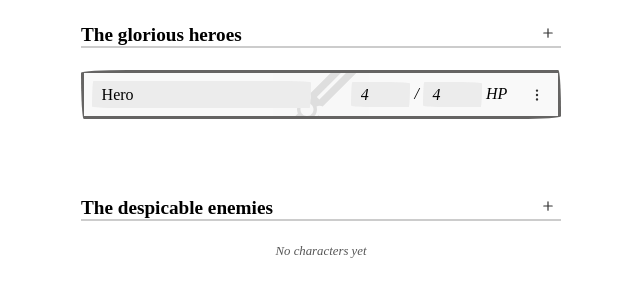
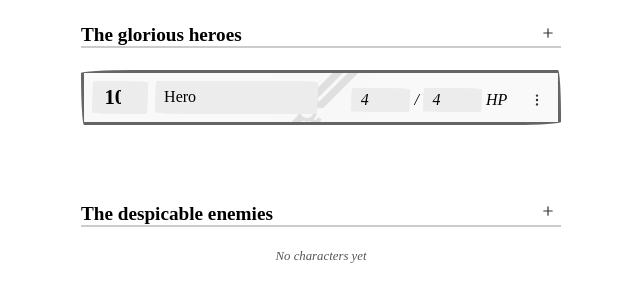
Before and after one commit to maradotwebp/initiative, a Vue app: page / in a window 1280 px wide. Both pictures are taken after a click on the button 866 px from the left and 32 px from the top of the page. Shown: the top 302 px of the page, without its empty margins (319-959 px from the left). Built offline with nearby package versions, Linux system fonts and the light colour scheme; a web font is replaced by a local one.

Commit message:
display initiative

```diff
--- a/src/App.vue
+++ b/src/App.vue
@@ -11,6 +11,7 @@ const enemies = ref<ICharacter[]>([]);
 function addCharacter(arr: Ref<ICharacter[]>, name: string) {
   arr.value.push({
     name,
+    initiative: 10,
     hp: { current: 4, max: 4 }
   });
 }
--- a/src/components/CharacterCreator.vue
+++ b/src/components/CharacterCreator.vue
@@ -21,7 +21,10 @@ function toggleTray() {
 <template>
   <div class="wrapper">
     <Box class="character">
-      <Input class="name-input" maxlength="20" v-model="character.name" />
+      <div class="left">
+        <Input class="initiative-input" type="number" min="0" max="99" placeholder="ini" v-model="character.initiative" />
+        <Input class="name-input" maxlength="10" v-model="character.name" />
+      </div>
       <div class="right">
         <div class="hp">
           <Input class="hp-input" type="number" min="0" max="999" placeholder="cur" v-model="character.hp.current" />
@@ -76,8 +79,20 @@ function toggleTray() {
   z-index: -1;
 }
 
+.left {
+  display: flex;
+  gap: 0.4em;
+}
+
+.initiative-input {
+  width: 3ch;
+  font-size: 1.3em;
+  font-weight: bold;
+}
+
 .name-input {
   align-self: stretch;
+  max-width: 18ch;
 }
 
 .actions {
--- a/src/core/character.ts
+++ b/src/core/character.ts
@@ -1,5 +1,6 @@
 export interface ICharacter {
   name: string;
+  initiative: number;
   hp: {
     current: number;
     max: number;
```
